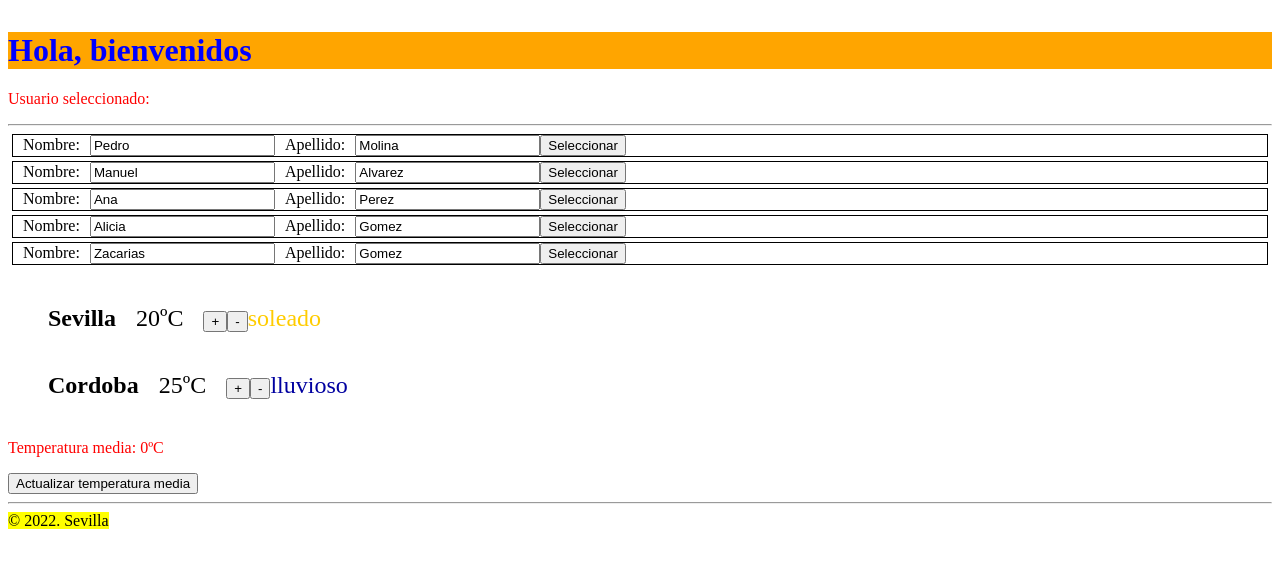
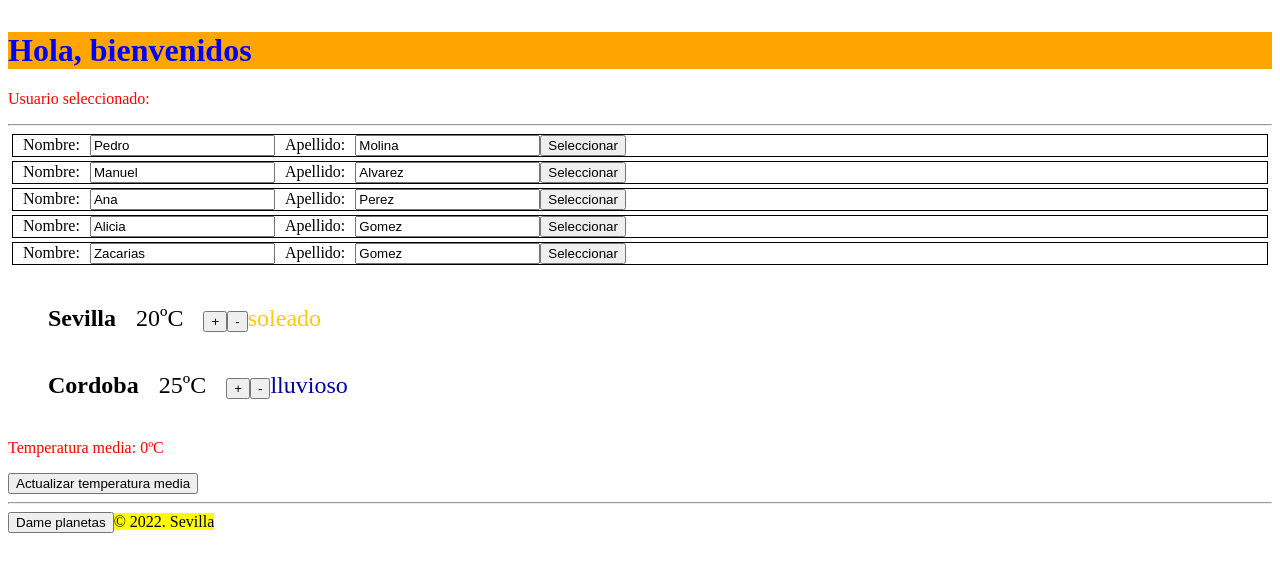
Before and after one commit to pjmolina/tragsa-ng, an Angular app: page / in a window 1280 px wide. Shown: the top 572 px of the page. Built offline with nearby package versions, Linux system fonts and the light colour scheme.

Commit message:
cliente de servicio

```diff
--- a/src/app/app.component.html
+++ b/src/app/app.component.html
@@ -36,4 +36,7 @@
 <button (click)="update()">Actualizar temperatura media</button>
 
 <hr />
+
+<button (click)="getPlanets()">Dame planetas</button>
+
 <span appResalta>&copy; 2022. Sevilla</span>
--- a/src/app/app.component.ts
+++ b/src/app/app.component.ts
@@ -1,4 +1,5 @@
 import { Component, OnInit } from '@angular/core';
+import { PlanetService } from './planet/planet.service';
 import { LoggerService } from './services/logger.service';
 import { TemperatureService } from './services/temperatures.service';
 import { Persona } from './user/user.component';
@@ -18,7 +19,8 @@ export class AppComponent implements OnInit {
 
   constructor(
     private logger: LoggerService,
-    private temperatureService: TemperatureService
+    private temperatureService: TemperatureService,
+    private planetService: PlanetService
   ) {}
 
   personas: Persona[] = [
@@ -65,4 +67,23 @@ export class AppComponent implements OnInit {
 
     this.messages.push(msg);
   }
+
+  getPlanets(): void {
+    console.log('Paso 1');
+
+    this.planetService.getPlanets().subscribe({
+      next: (data) => {
+        console.log('Recibidos planetas');
+        console.log(data);
+      },
+      error: (err) => {
+        console.error(err);
+      },
+      complete: () => {
+        console.log('Observable completado');
+      },
+    });
+
+    console.log('Paso 2');
+  }
 }
```
